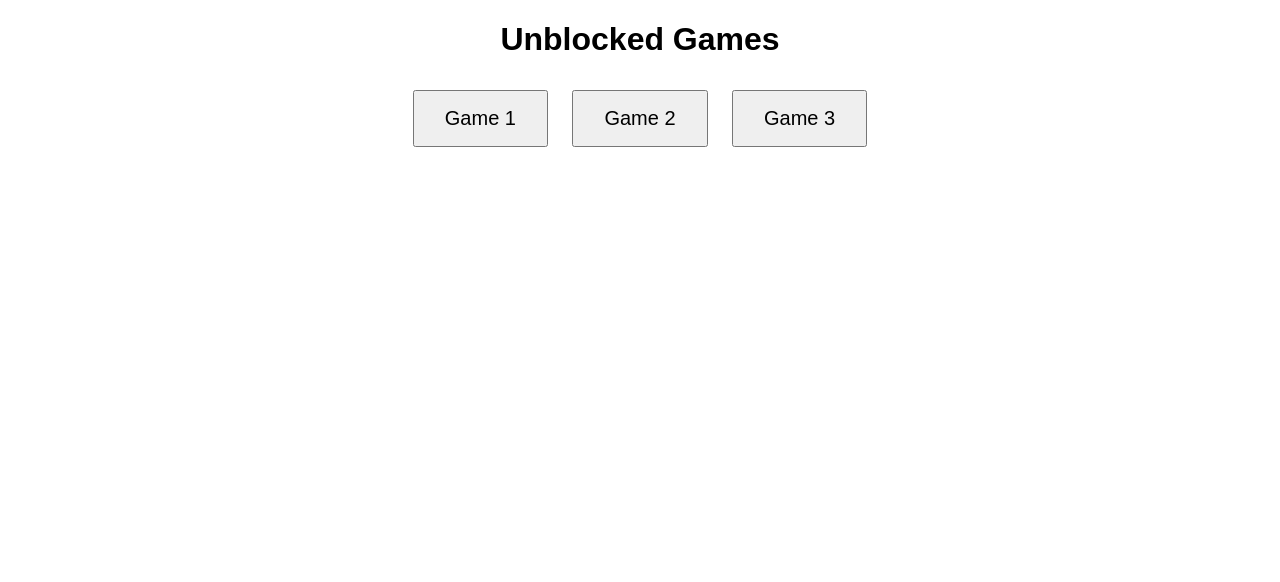
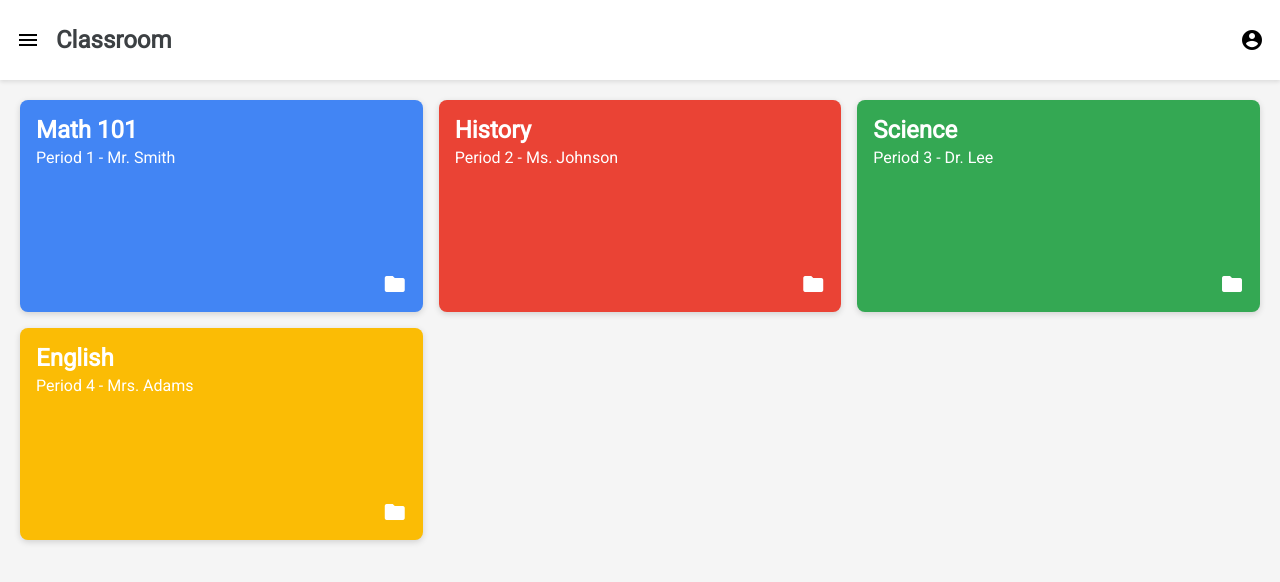
Before and after one commit to AcolyteCoder/classroom.google, a plain HTML site: page index.html in a window 1280 px wide. Drawn offline with Linux system fonts and the light colour scheme.

Commit message:
Update index.html

```diff
--- a/index.html
+++ b/index.html
@@ -1,25 +1,134 @@
 <!DOCTYPE html>
 <html lang="en">
 <head>
-    <meta charset="UTF-8">
-    <meta name="viewport" content="width=device-width, initial-scale=1.0">
-    <title>Unblocked Games</title>
-    <style>
-        body { font-family: Arial, sans-serif; text-align: center; }
-        .game-button { margin: 10px; padding: 15px 30px; font-size: 20px; cursor: pointer; }
-        iframe { width: 90%; height: 80vh; border: none; }
-    </style>
+  <meta charset="UTF-8" />
+  <meta name="viewport" content="width=device-width, initial-scale=1.0"/>
+  <title>My Classroom</title>
+  <link href="https://fonts.googleapis.com/css2?family=Roboto&display=swap" rel="stylesheet"/>
+  <link href="https://fonts.googleapis.com/icon?family=Material+Icons" rel="stylesheet"/>
+  <style>
+    body {
+      margin: 0;
+      font-family: 'Roboto', sans-serif;
+      background-color: #f5f5f5;
+    }
+
+    .main-header {
+      display: flex;
+      align-items: center;
+      background-color: white;
+      padding: 10px 16px;
+      box-shadow: 0 2px 4px rgba(0,0,0,0.1);
+      position: sticky;
+      top: 0;
+      z-index: 10;
+    }
+
+    .main-header h1 {
+      margin-left: 16px;
+      font-size: 1.5rem;
+      color: #3c4043;
+    }
+
+    .main-header .material-icons {
+      cursor: pointer;
+      font-size: 24px;
+    }
+
+    .spacer {
+      flex-grow: 1;
+    }
+
+    .class-container {
+      display: grid;
+      grid-template-columns: repeat(auto-fill, minmax(300px, 1fr));
+      gap: 16px;
+      padding: 20px;
+    }
+
+    .class-card {
+      border-radius: 8px;
+      color: white;
+      display: flex;
+      flex-direction: column;
+      justify-content: space-between;
+      height: 180px;
+      padding: 16px;
+      box-shadow: 0 2px 6px rgba(0,0,0,0.15);
+      cursor: pointer;
+      transition: transform 0.2s;
+    }
+
+    .class-card:hover {
+      transform: translateY(-4px);
+    }
+
+    .class-header h2 {
+      margin: 0 0 4px 0;
+    }
+
+    .class-header p {
+      margin: 0;
+    }
+
+    .class-footer {
+      display: flex;
+      justify-content: flex-end;
+    }
+
+    .class-footer .material-icons {
+      font-size: 24px;
+    }
+  </style>
 </head>
 <body>
-    <h1>Unblocked Games</h1>
-    <button class="game-button" onclick="openGame('game1.html')">Game 1</button>
-    <button class="game-button" onclick="openGame('game2.html')">Game 2</button>
-    <button class="game-button" onclick="openGame('game3.html')">Game 3</button>
+  <header class="main-header">
+    <span class="material-icons">menu</span>
+    <h1>Classroom</h1>
+    <div class="spacer"></div>
+    <span class="material-icons">account_circle</span>
+  </header>
 
-    <script>
-        function openGame(gameUrl) {
-            window.location.href = 'play.html?game=' + encodeURIComponent(gameUrl);
-        }
-    </script>
+  <main class="class-container">
+    <div class="class-card" style="background-color: #4285F4;">
+      <div class="class-header">
+        <h2>Math 101</h2>
+        <p>Period 1 - Mr. Smith</p>
+      </div>
+      <div class="class-footer">
+        <span class="material-icons">folder</span>
+      </div>
+    </div>
+
+    <div class="class-card" style="background-color: #EA4335;">
+      <div class="class-header">
+        <h2>History</h2>
+        <p>Period 2 - Ms. Johnson</p>
+      </div>
+      <div class="class-footer">
+        <span class="material-icons">folder</span>
+      </div>
+    </div>
+
+    <div class="class-card" style="background-color: #34A853;">
+      <div class="class-header">
+        <h2>Science</h2>
+        <p>Period 3 - Dr. Lee</p>
+      </div>
+      <div class="class-footer">
+        <span class="material-icons">folder</span>
+      </div>
+    </div>
+
+    <div class="class-card" style="background-color: #FBBC05;">
+      <div class="class-header">
+        <h2>English</h2>
+        <p>Period 4 - Mrs. Adams</p>
+      </div>
+      <div class="class-footer">
+        <span class="material-icons">folder</span>
+      </div>
+    </div>
+  </main>
 </body>
 </html>
```
